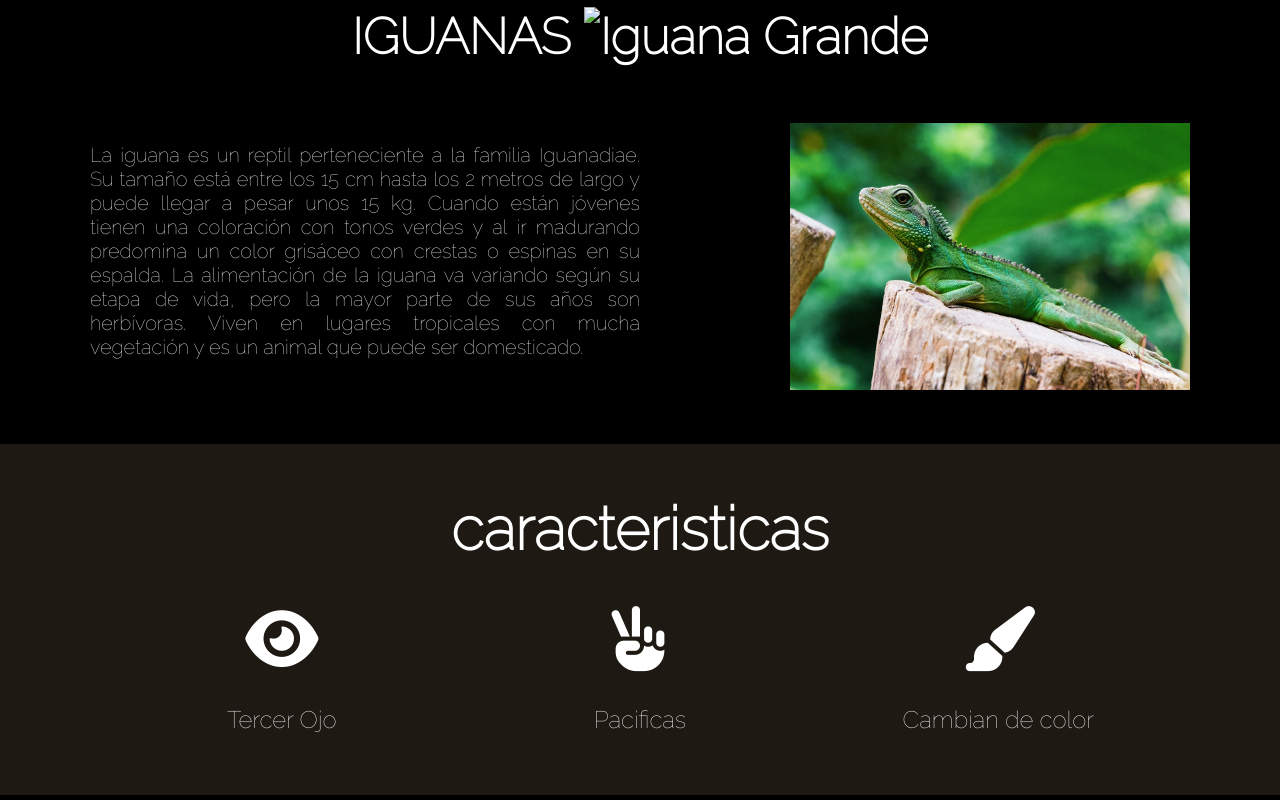
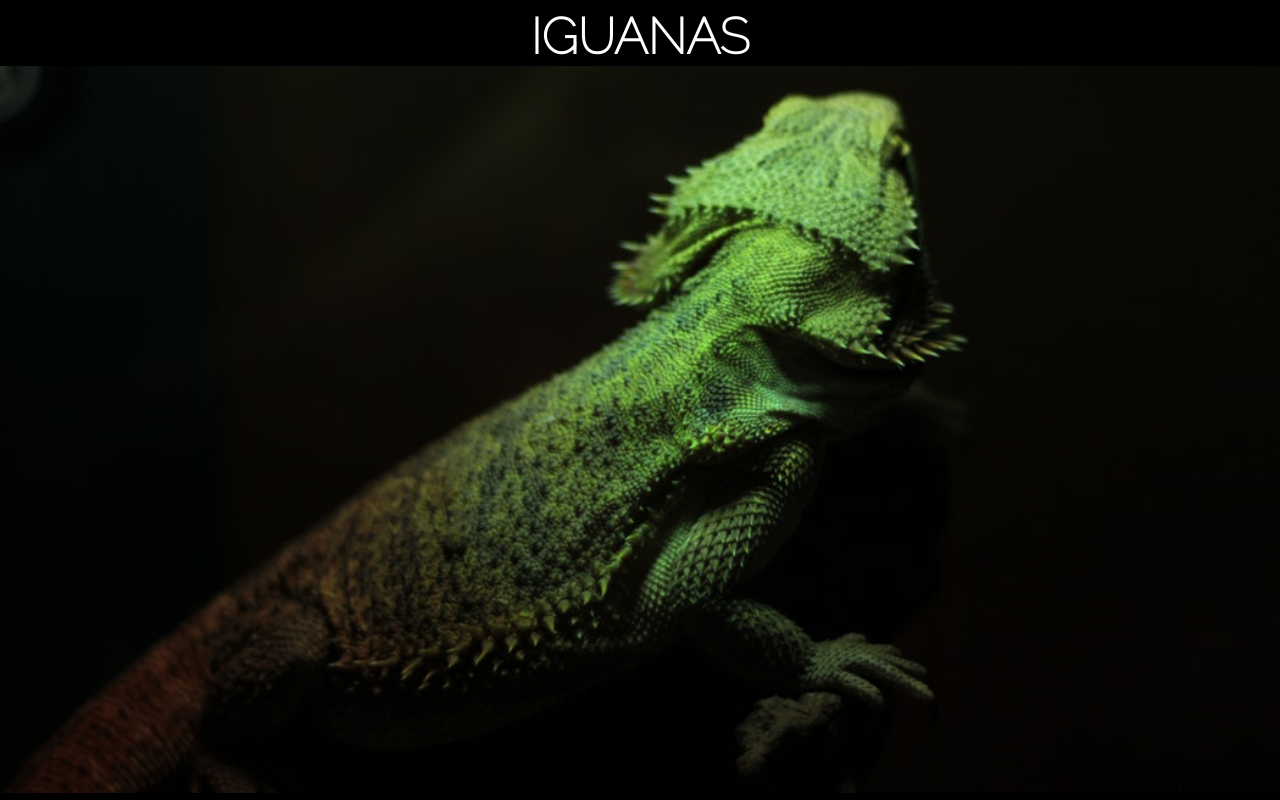
Before and after one commit to mmduque/iguana, a plain HTML site: page index.html in a window 1280 px wide. Shown: the top 800 px of the page. Drawn offline with Linux system fonts and the light colour scheme; the site is published under a folder, as on GitHub Pages, so addresses that start at the root find nothing.

Commit message:
Update index

```diff
--- a/index.html
+++ b/index.html
@@ -21,7 +21,7 @@
 
         <h1>
           IGUANAS
-          <img src="/assets/img/bg-header.jpg" alt="Iguana Grande">
+          <img src="./assets/img/bg-header.jpg" alt="Iguana Grande">
         </h1>
 
     </header>
```
